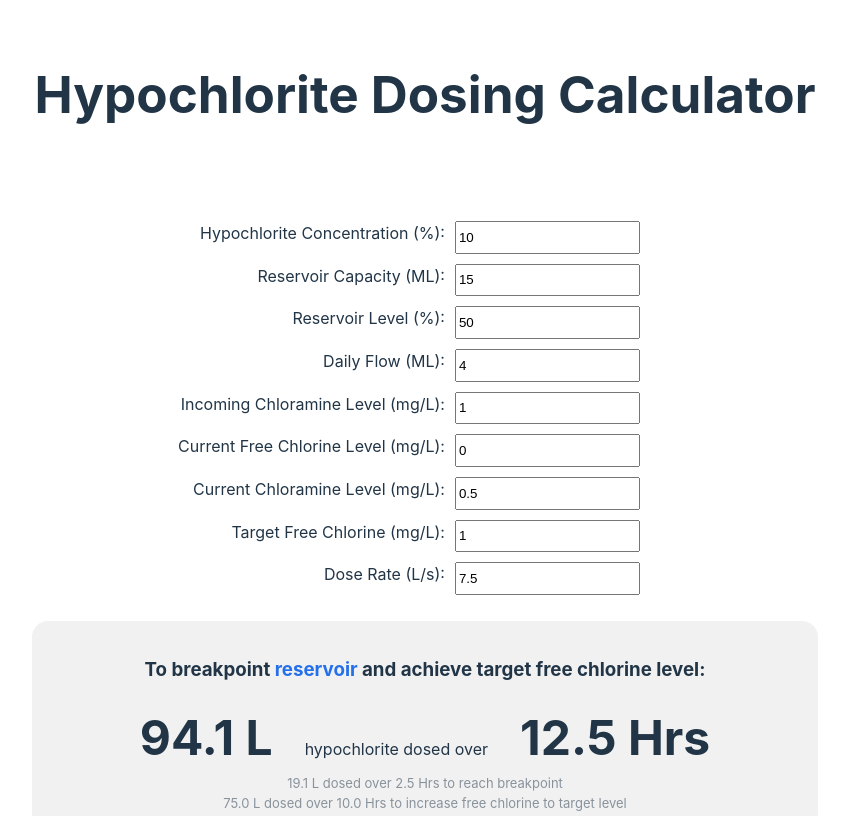
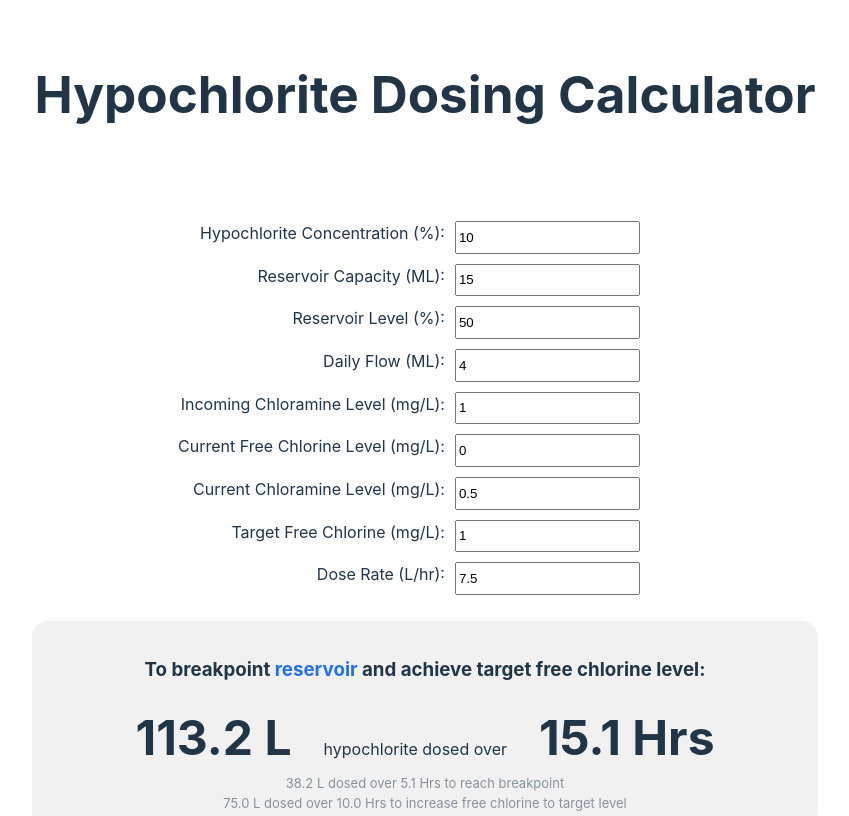
Before and after one commit to zachlamont/hypochlorite-dosing-calculator, a React (Vite) app: page / in a window 1280 px wide. Shown: the top 816 px of the page, without its empty margins (215-1064 px from the left). Built offline with nearby package versions, Linux system fonts and the light colour scheme.

Commit message:
Removed gh-pages cache and updated .gitignore

```diff
--- a/package.json
+++ b/package.json
@@ -7,7 +7,10 @@
     "dev": "vite",
     "build": "vite build",
     "lint": "eslint src --ext js,jsx --report-unused-disable-directives --max-warnings 0",
-    "preview": "vite preview"
+    "preview": "vite preview",
+    "predeploy": "npm run build",
+    "deploy": "gh-pages -d dist",
+    "clean": "rm -rf dist"
   },
   "dependencies": {
     "react": "^18.2.0",
@@ -21,6 +24,7 @@
     "eslint-plugin-react": "^7.32.2",
     "eslint-plugin-react-hooks": "^4.6.0",
     "eslint-plugin-react-refresh": "^0.3.4",
+    "gh-pages": "^6.1.1",
     "vite": "^4.3.9"
   }
 }
--- a/src/components/CalculationForm.jsx
+++ b/src/components/CalculationForm.jsx
@@ -93,7 +93,7 @@ const CalculationForm = () => {
 
       //STEP 2: Moles of free chlorine required to breakpoint reservoir
 
-      let numberOfMolesFreeToBreakpoint = numberOfMolesChloramineTotal / 2; // Change * to /
+      let numberOfMolesFreeToBreakpoint = numberOfMolesChloramineTotal; // REMOVED '/2'
 
       //STEP 3: Volume of hypochlorite required to breakpoint reservoir
 
@@ -119,7 +119,7 @@ const CalculationForm = () => {
       //STEP 6: Moles of free chlorine required to breakpoint incoming
 
       let numberOfMolesFreeToBreakpointIncoming =
-        numberOfMolesChloramineTotalIncoming / 2; // Change * to /
+        numberOfMolesChloramineTotalIncoming; // REMOVED '/2'
 
       //STEP 7: Volume of hypochlorite required to breakpoint incoming
 
@@ -275,7 +275,7 @@ const CalculationForm = () => {
           </label>
 
           <label>
-            Dose Rate (L/s):
+            Dose Rate (L/hr):
             <input
               type="number"
               value={doseRate}
```
Also changed, not shown: 6 other files (tests, documents, lock files or other folders).
